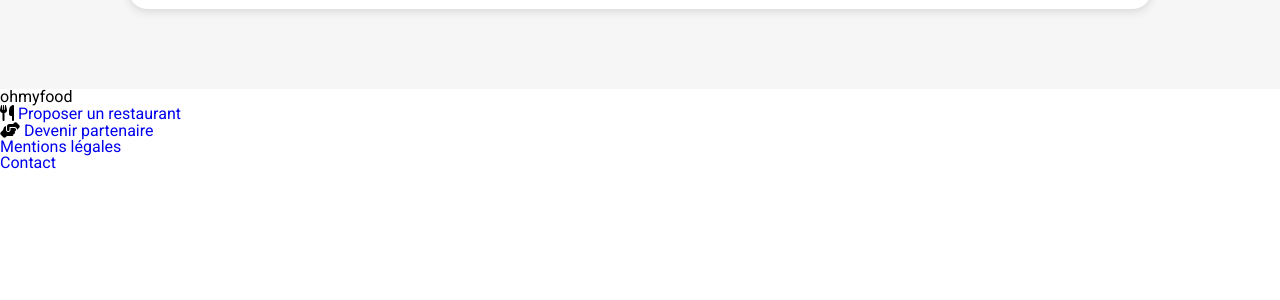
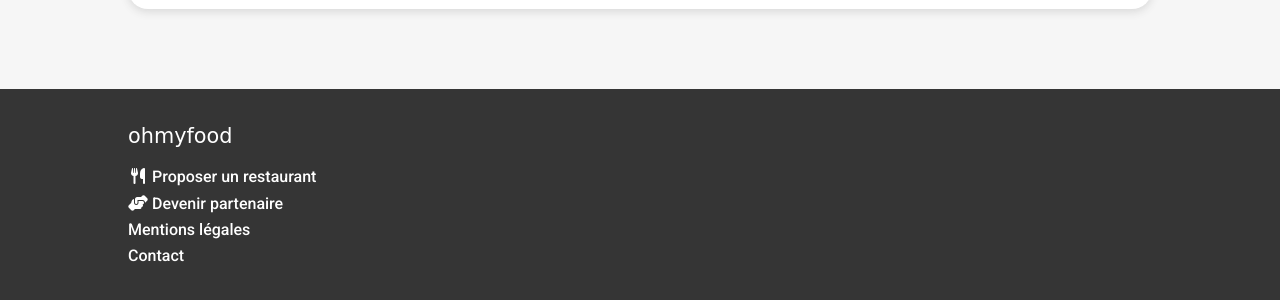
Before and after one commit to CamilleFezandelle/OhMyFood, a website: page index.html in a window 1280 px wide. Shown: the part 2138-2438 px from the top of the page. Before the commit the page ends 2310 px from the top, so only its background shows below. Drawn offline with Linux system fonts and the light colour scheme; a web font is replaced by a local one.

Commit message:
réalisation du footer de la page + diverses modifications non essentielles

```diff
--- a/assets/scss/Base/_typography.scss
+++ b/assets/scss/Base/_typography.scss
@@ -1,7 +1,3 @@
 html {
     scroll-behavior: smooth;
 }
-
-body {
-    padding-top: 70px;
-}
--- a/assets/scss/Layout/_footer.scss
+++ b/assets/scss/Layout/_footer.scss
@@ -1 +1,42 @@
 // section du footer
+footer {
+    background-color: #353535;
+    width: 100%;
+    height: 220px;
+    @include display-center;
+}
+
+.footer-container {
+    @include width-desk;
+    height: 180px;
+    width: 80%;
+    display: flex;
+    flex-direction: column;
+    justify-content: space-between;
+    &__title {
+        height: 30%;
+        display: flex;
+        align-items: center;
+        h1 {
+            font-family: 'Shrikhand', cursive;
+            color: #ffffff;
+            font-size: 1.3em;
+        }
+    }
+    &__information {
+        height: 70%;
+    }
+    &__information-row {
+        padding: 5px 0;
+        a {
+            color: #ffffff;
+            font-weight: 500;
+        }
+        i {
+            color: #ffffff;
+        }
+        &--proposer i {
+            padding: 0 3px;
+        }
+    }
+}
--- a/assets/scss/Layout/_header.scss
+++ b/assets/scss/Layout/_header.scss
@@ -2,16 +2,14 @@
 header {
     width: 100%;
     height: 70px;
-    position: fixed;
     background-color: #ffffff;
-    box-shadow: 0 1px 10px #a0a0a0;
     top: 0;
     left: 0;
     right: 0;
-    z-index: 10;
     .bloc {
         height: 100%;
         position: relative;
+        box-shadow: 0 1px 10px #a0a0a0;
     }
 }
 
--- a/assets/scss/Pages/_index.scss
+++ b/assets/scss/Pages/_index.scss
@@ -43,6 +43,7 @@
 }
 
 .tutorial {
+    @include width-desk;
     padding: 60px 0;
     width: 100%;
     background-color: #ffffff;
@@ -60,8 +61,13 @@
 
 // section restaurants
 .section-restaurant-list {
+    width: 100%;
+    background-color: #f6f6f6;
+}
+
+.section-restaurant-container {
+    @include width-desk;
     padding: 60px 0;
-    background-color: #f6f6f6;
     @include display-center;
     flex-direction: column;
 }
--- a/assets/scss/Utils/_mixins.scss
+++ b/assets/scss/Utils/_mixins.scss
@@ -9,3 +9,8 @@
 @mixin font {
     font-family: 'Roboto', sans-serif;
 }
+
+@mixin width-desk {
+    max-width: 1440px;
+    margin: auto;
+}
--- a/index.html
+++ b/index.html
@@ -67,6 +67,7 @@
                 </div>
             </section>
             <section class="section-restaurant-list" id="restaurants">
+                <div class="section-restaurant-container">
                     <div class="restaurant-title">
                         <h1>Restaurants</h1>
                     </div>
@@ -144,26 +145,27 @@
                             </div>
                         </a>
                     </div>
+                </div>
             </section>
         </main>
         <footer>
             <div class="footer-container">
-                <div class="footer__title">
+                <div class="footer-container__title">
                     <h1>ohmyfood</h1>
                 </div>
-                <div class="footer__information">
-                    <div class="footer__proposer">
+                <div class="footer-container__information">
+                    <div class="footer-container__information-row footer-container__information-row--proposer">
                         <i class="fa-solid fa-utensils"></i>
                         <a href="#">Proposer un restaurant</a>
                     </div>
-                    <div class="footer__partenary">
+                    <div class="footer-container__information-row footer-container__information-row--partenary">
                         <i class="fa-solid fa-handshake-angle"></i>
                         <a href="#">Devenir partenaire</a>
                     </div>
-                    <div class="footer__mentions">
+                    <div class="footer-container__information-row footer-container__information-row--mentions">
                         <a href="#">Mentions légales</a>
                     </div>
-                    <div class="footer__contact">
+                    <div class="footer-container__information-row footer-container__information-row--contact">
                         <a href="mailto:contact@ohmyfood.fr">Contact</a>
                     </div>
                 </div>
```
Also changed, not shown: assets/css/styles.css, 1 other file. Lines whose indentation alone changed are shown as unchanged.
